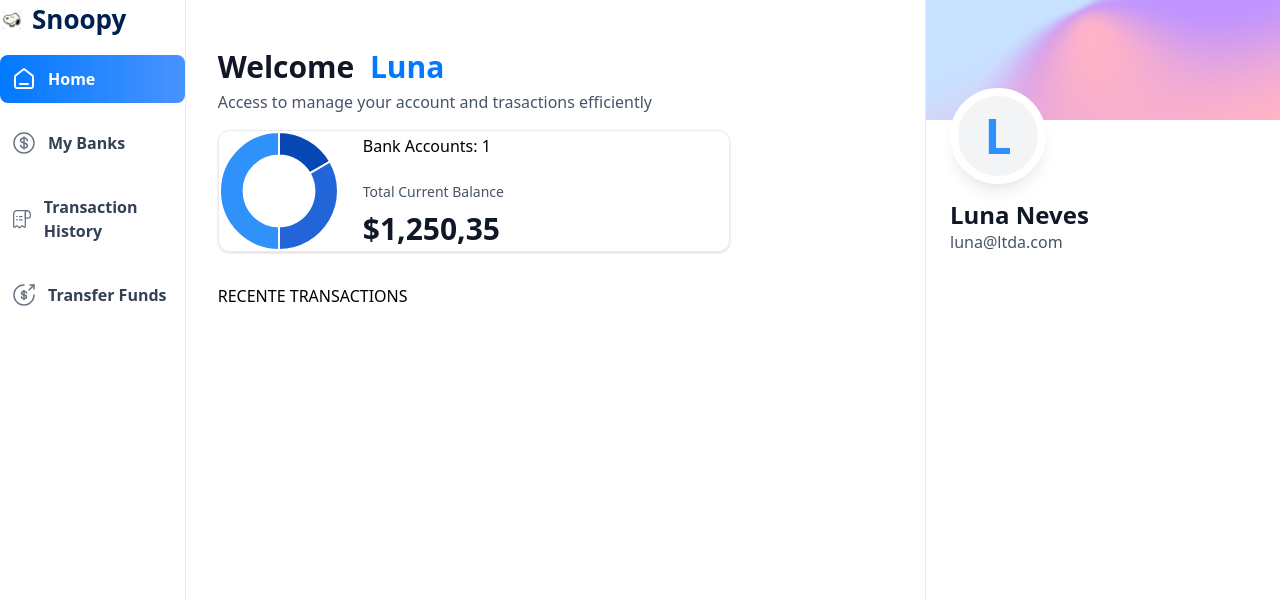
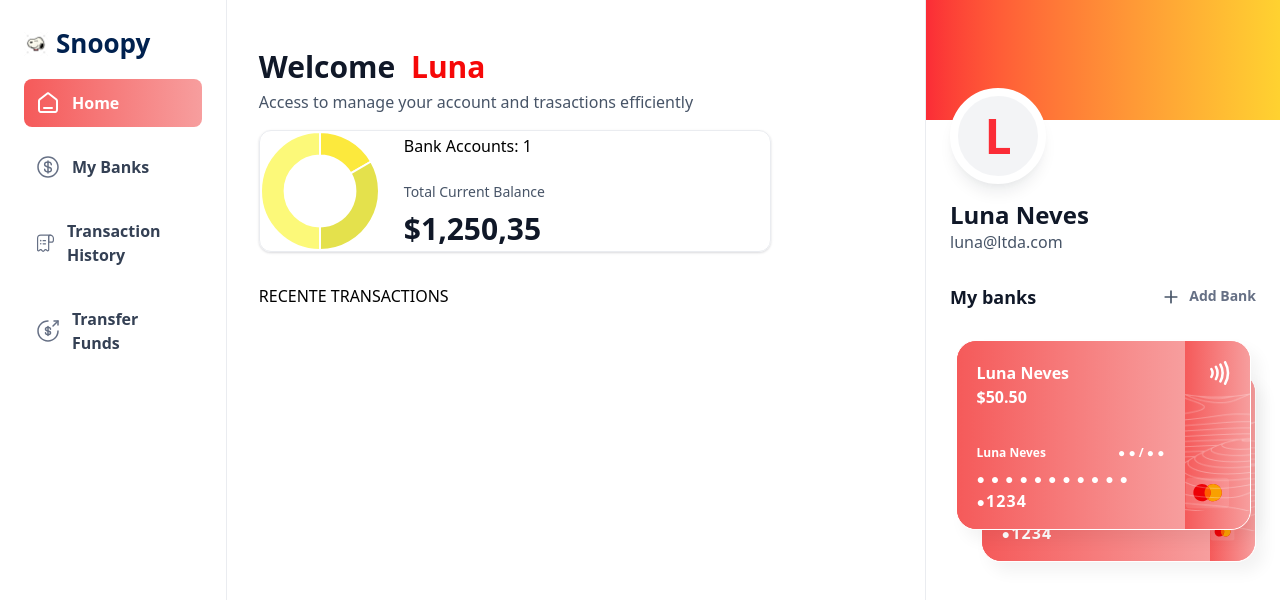
Before and after one commit to cezene/snoopy, a Next.js app: page / in a window 1280 px wide. Shown: the top 600 px of the page. Built offline with nearby package versions, Linux system fonts and the light colour scheme.

Commit message:
fixes some padding styles, change theme colors and finishes right sidebar strutucture

```diff
--- a/app/(root)/page.tsx
+++ b/app/(root)/page.tsx
@@ -4,7 +4,11 @@ import TotalBalanceBox from "@/components/TotalBalanceBox";
 import RightSidebar from "@/components/RightSidebar";
 
 const Home = () => {
-  const loggedIn = { firstName: "Luna", lastName: "Neves", email: "luna@ltda.com"};
+  const loggedIn = {
+    firstName: "Luna",
+    lastName: "Neves",
+    email: "luna@ltda.com",
+  };
   return (
     <section className="home">
       <div className="home-content">
@@ -22,12 +26,12 @@ const Home = () => {
             totalCurrentBalance={1250.35}
           />
         </header>
-          RECENTE TRANSACTIONS
+        RECENTE TRANSACTIONS
       </div>
       <RightSidebar
-      user={loggedIn}
-      transactions={[]}
-      banks={[]}
+        user={loggedIn}
+        transactions={[]}
+        banks={[{ currentBalance: 50.50 }, { currentBalance: 122.50 }]}
       />
     </section>
   );
--- a/app/globals.css
+++ b/app/globals.css
@@ -13,7 +13,7 @@
   --color-fill-1: rgba(255, 255, 255, 0.1);
 
   /* Bank Gradient */
-  --color-bankGradient: #0179fe;
+  --color-bankGradient: #f60808;
 
   /* Indigo */
   --color-indigo-500: #6172f3;
@@ -63,10 +63,9 @@
 
   --background-image-bank-gradient: linear-gradient(
     90deg,
-    #0179fe 0%,
-    #4893ff 100%
+rgb(245, 90, 90) 0%,
+#f79e9e 100%
   );
-  --background-image-gradient-mesh: url("/icons/gradient-mesh.svg");
   --background-image-bank-green-gradient: linear-gradient(
     90deg,
     #01797a 0%,
@@ -140,7 +139,7 @@
 
 @utility text14Padding10 {
   @reference text14;
-  @apply px-4 py-2.5 font-semibold;
+  @apply !px-4 !py-2.5 font-semibold;
 }
 
 @utility flexCenter {
@@ -239,7 +238,7 @@
   }
 
   .view-all-btn {
-    @apply text14 rounded-lg border border-gray-300 px-4 py-2.5 font-semibold text-gray-700;
+    @apply text14 rounded-lg border border-gray-300 !px-4 !py-2.5 font-semibold text-gray-700;
   }
 
   .recent-transactions {
@@ -251,7 +250,7 @@
   }
 
   .recent-transactions-tablist {
-    @apply customScrollbar mb-8 flex w-full flex-nowrap;
+    @apply customScrollbar !mb-8 flex w-full flex-nowrap;
   }
 
   /* Right sidebar */
@@ -260,7 +259,7 @@
   }
 
   .profile-banner {
-    @apply h-[120px] w-full bg-gradient-mesh bg-cover bg-no-repeat;
+    @apply h-[120px] w-full bg-gradient-to-r from-red-500 to-amber-300 bg-cover bg-no-repeat;
   }
 
   .profile {
@@ -284,7 +283,7 @@
   }
 
   .banks {
-    @apply flex flex-col justify-between gap-8 px-6 py-8;
+    @apply flex flex-col justify-between gap-8 !px-6 !py-8;
   }
 
   /* My Banks */
@@ -302,11 +301,11 @@
   }
 
   .transactions-account {
-    @apply flex flex-col justify-between gap-4 rounded-lg border-y bg-blue-600 px-4 py-5 md:flex-row;
+    @apply flex flex-col justify-between gap-4 rounded-lg border-y bg-blue-600 !px-4 !py-5 md:flex-row;
   }
 
   .transactions-account-balance {
-    @apply flexCenter flex-col  gap-2 rounded-md bg-blue-25/20 px-4 py-2 text-white;
+    @apply flexCenter flex-col  gap-2 rounded-md bg-blue-25/20 !px-4 !py-2 text-white;
   }
 
   .header-box {
@@ -326,26 +325,26 @@
     @apply relative flex h-[190px] w-full max-w-[320px] justify-between rounded-[20px] border border-white bg-bank-gradient shadow-creditCard backdrop-blur-[6px];
   }
 
-  .bank-card_content {
-    @apply relative z-10 flex size-full max-w-[228px] flex-col justify-between rounded-l-[20px] bg-gray-700 bg-bank-gradient px-5 pb-4 pt-5;
+  .bank-card-content {
+    @apply relative z-10 flex size-full max-w-[228px] flex-col justify-between rounded-l-[20px] bg-gray-700 bg-bank-gradient !px-5 !pb-4 !pt-5;
   }
 
-  .bank-card_icon {
-    @apply flex size-full flex-1 flex-col items-end justify-between rounded-r-[20px] bg-bank-gradient bg-cover bg-center bg-no-repeat py-5 pr-5;
+  .bank-card-icon {
+    @apply flex size-full flex-1 flex-col items-end justify-between rounded-r-[20px] bg-bank-gradient bg-cover bg-center bg-no-repeat !py-5 !pr-5;
   }
 
   /* Bank Info */
   .bank-info {
-    @apply gap-[18px] flex p-4 transition-all border bg-blue-25 border-transparent;
+    @apply gap-[18px] flex !p-4 transition-all border bg-blue-25 border-transparent;
   }
 
   /* Category Badge */
   .category-badge {
-    @apply flexCenter truncate w-fit gap-1 rounded-2xl border-[1.5px] py-[2px] pl-1.5 pr-2;
+    @apply flexCenter truncate w-fit gap-1 rounded-2xl border-[1.5px] !py-[2px] !pl-1.5 !pr-2;
   }
 
   .banktab-item {
-    @apply gap-[18px] border-b-2 flex px-2 sm:px-4 py-2 transition-all;
+    @apply gap-[18px] border-b-2 flex !px-2 sm:!px-4 !py-2 transition-all;
   }
 
   /* Mobile nav */
@@ -354,7 +353,7 @@
   }
 
   .mobilenav-sheet_close {
-    @apply flex gap-3 items-center p-4 rounded-lg w-full max-w-60;
+    @apply flex gap-3 items-center !p-4 rounded-lg w-full max-w-60;
   }
 
   /* PlaidLink */
@@ -363,7 +362,7 @@
   }
 
   .plaidlink-ghost {
-    @apply flex cursor-pointer items-center justify-center gap-3 rounded-lg px-3 py-7 hover:bg-white lg:justify-start;
+    @apply flex cursor-pointer items-center justify-center gap-3 rounded-lg !px-3 !py-7 hover:bg-white lg:justify-start;
   }
 
   .plaidlink-default {
@@ -372,12 +371,12 @@
 
   /* Auth */
   .auth-asset {
-    @apply flex h-screen w-full sticky top-0 items-center justify-end bg-sky-1 max-lg:hidden;
+    @apply flex h-screen w-full sticky !top-0 items-center justify-end bg-sky-1 max-lg:hidden;
   }
 
   /* Auth Form */
   .auth-form {
-    @apply flex min-h-screen w-full max-w-[420px] flex-col justify-center gap-5 py-10 md:gap-8;
+    @apply flex min-h-screen w-full max-w-[420px] flex-col justify-center gap-5 !py-10 md:gap-8;
   }
 
   .form-item {
@@ -402,7 +401,7 @@
 
   /* Payment Transfer */
   .payment-transfer {
-    @apply no-scrollbar flex flex-col overflow-y-scroll bg-gray-25 p-8 md:max-h-screen xl:py-12;
+    @apply no-scrollbar flex flex-col overflow-y-scroll bg-gray-25 !p-8 md:max-h-screen xl:!py-12;
   }
 
   .payment-transfer_form-item {
@@ -414,11 +413,11 @@
   }
 
   .payment-transfer_form-details {
-    @apply flex flex-col gap-1 border-t border-gray-200 pb-5 pt-6;
+    @apply flex flex-col gap-1 border-t border-gray-200 !pb-5 !pt-6;
   }
 
   .payment-transfer_btn-box {
-    @apply mt-5 flex w-full max-w-[850px] gap-3 border-gray-200 py-5;
+    @apply !mt-5 flex w-full max-w-[850px] gap-3 border-gray-200 !py-5;
   }
 
   .payment-transfer_btn {
@@ -427,7 +426,7 @@
 
   /* Root Layout */
   .root-layout {
-    @apply flex h-16 items-center justify-between p-5 shadow-creditCard sm:p-8 md:hidden;
+    @apply flex h-16 items-center justify-between !p-5 shadow-creditCard sm:!p-8 md:hidden;
   }
 
   /* Bank Info */
@@ -437,7 +436,7 @@
 
   /* Footer */
   .footer {
-    @apply flex cursor-pointer items-center justify-between gap-2 py-6;
+    @apply flex cursor-pointer items-center justify-between gap-2 !py-6;
   }
 
   .footer_name {
@@ -466,7 +465,7 @@
 
   /* Sidebar */
   .sidebar {
-    @apply sticky left-0 top-0 flex h-screen w-fit flex-col  justify-between border-r border-gray-200 bg-white pt-8 text-white max-md:hidden sm:p-4 xl:p-6 2xl:w-[355px];
+    @apply sticky left-0 !top-0 flex h-screen w-fit flex-col  justify-between border-r border-gray-200 bg-white !pt-8 text-white max-md:hidden sm:!p-4 xl:!p-6 2xl:w-[355px];
   }
 
   .sidebar-logo {
--- /dev/null
+++ b/components/BankCard.tsx
@@ -0,0 +1,67 @@
+import Link from "next/link";
+import React from "react";
+import { formatAmount } from "@/lib/utils";
+import Image from "next/image";
+const BankCard = ({
+  account,
+  userName,
+  showBalance = true,
+}: CreditCardProps) => {
+  return (
+    <div className="flex flex-col">
+      <Link href="/" className="bank-card">
+        <div className="bank-card-content">
+          <div>
+            <h1 className="text16 font-semibold text-white">
+              {account.name || userName}
+            </h1>
+            <p className="font-ibm-plex-serif font-black text-white">
+              {formatAmount(account.currentBalance)}
+            </p>
+          </div>
+          <article className="flex flex-col gap-2">
+            <div className="flex justify-between">
+                <h1 className="text12 font-semibold text-white">
+                    {userName}
+                </h1>
+                <h2 className="text12 font-semibold text-white">
+                ●  ●  /  ●  ●
+                </h2>
+            </div>
+            <p className="text14 font-semibold tracking-[1.1px] text-white">
+            ●  ●  ●  ●   ●  ●  ●  ●   ●  ●  ●  ●
+                <span className="text16">
+                    1234
+                </span>
+            </p>
+          </article>
+        </div>
+        <div className="bank-card-icon">
+            <Image
+            src="/icons/Paypass.svg"
+            width={20}
+            height={24}
+            alt="Paypass icon"
+            />
+            <Image
+            src="/icons/mastercard.svg"
+            width={45}
+            height={32}
+            alt="mastercard icon"
+            className="ml-5"
+            />
+        </div>
+        <Image
+            src="/icons/lines.png"
+            width={316}
+            height={190}
+            alt="Lines icon"
+            className="absolute top-0 left-0"
+            />
+      </Link>
+      {/*COPY */}
+    </div>
+  );
+};
+
+export default BankCard;
--- a/components/DoughnutChart.tsx
+++ b/components/DoughnutChart.tsx
@@ -11,7 +11,7 @@ const DoughnutChart = ({accounts}: DoughnutChartProps) => {
       {
         label: 'Banks',
         data: [1250,2500,3750],
-        backgroundColor: ['#0747b6', '#2265d8', '#2f91fa']
+        backgroundColor: ['#fce93d', '#e4e14c', '#fcf979']
       }
     ],
     labels: ['Bank 1', 'Bank 2', 'Bank 3']
--- a/components/MobileNav.tsx
+++ b/components/MobileNav.tsx
@@ -41,7 +41,7 @@ const MobileNav = ({ user }: MobileNavProps) => {
               height={34}
               alt="Snoopy Logo"
             />
-            <h1 className="text-26 font-ibm-plex-serif font-bold text-black-1">
+            <h1 className="text26 font-ibm-plex-serif font-bold text-black-1">
               Snoopy
             </h1>
           </Link>
@@ -73,7 +73,7 @@ const MobileNav = ({ user }: MobileNavProps) => {
                             })}
                           />
                         <p
-                          className={cn("text-16 font-semibold text-black-2", {
+                          className={cn("text16 font-semibold text-black-2", {
                             "text-white": isActive,
                           })}
                         >
--- a/components/RightSidebar.tsx
+++ b/components/RightSidebar.tsx
@@ -1,4 +1,7 @@
+import Image from "next/image";
+import Link from "next/link";
 import React from "react";
+import BankCard from "./BankCard";
 
 const RightSidebar = ({ user, transactions, banks }: RightSidebarProps) => {
   return (
@@ -7,7 +10,7 @@ const RightSidebar = ({ user, transactions, banks }: RightSidebarProps) => {
         <div className="profile-banner" />
         <div className="profile">
           <div className="profile-img">
-            <span className="text-5xl font-bold text-blue-500">
+            <span className="text-5xl font-bold text-red-500">
               {user.firstName[0]}
             </span>
           </div>
@@ -20,6 +23,42 @@ const RightSidebar = ({ user, transactions, banks }: RightSidebarProps) => {
           </div>
         </div>
       </section>
+      <section className="banks">
+        <div className="flex w-full justify-between">
+          <h2 className="header2">My banks</h2>
+          <Link href="/" className="flex gap-2">
+            <Image
+              src="/icons/plus.svg"
+              width={20}
+              height={20}
+              alt="plus icon"
+            />
+            <h2 className="text14 font-semibold text-gray-500">Add Bank</h2>
+          </Link>
+        </div>
+        {banks?.length > 0 && (
+          <div className="relative flex flex-1 flex-col items-center justify-center gap-5">
+            <div className="relative z-10">
+              <BankCard
+              key={banks[0].$id}
+              account={banks[0]}
+              userName={`${user.firstName} ${user.lastName}`}
+              showBalance={false}
+              />
+              </div>
+            {banks[1] && (
+              <div className="absolute right-0 top-8 z-0 w-[90%]">
+                <BankCard
+                key={banks[1].$id}
+                account={banks[1]}
+                userName={`${user.firstName} ${user.lastName}`}
+                showBalance={false}
+                />
+              </div>
+            )}
+          </div>
+        )}
+      </section>
     </aside>
   );
 };
--- a/components/TotalBalanceBox.tsx
+++ b/components/TotalBalanceBox.tsx
@@ -19,7 +19,7 @@ const TotalBalanceBox = ({
             Total Current Balance
           </p>
 
-          <div className="total-balance-amount flex-center gap-2">
+          <div className="total-balance-amount flexCenter gap-2">
             <AnimatedCounter amount={totalCurrentBalance} />
           </div>
         </div>
```
